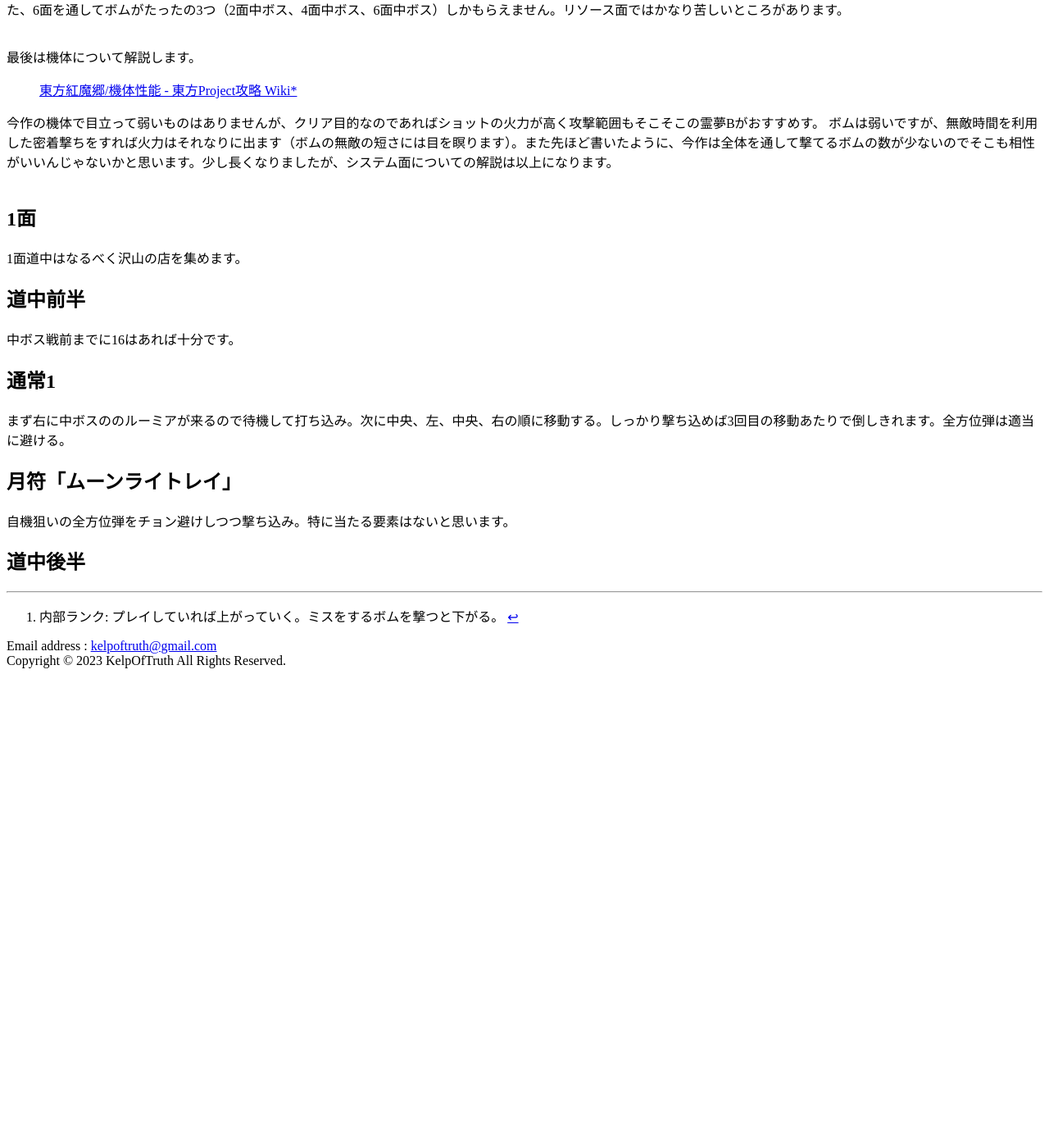
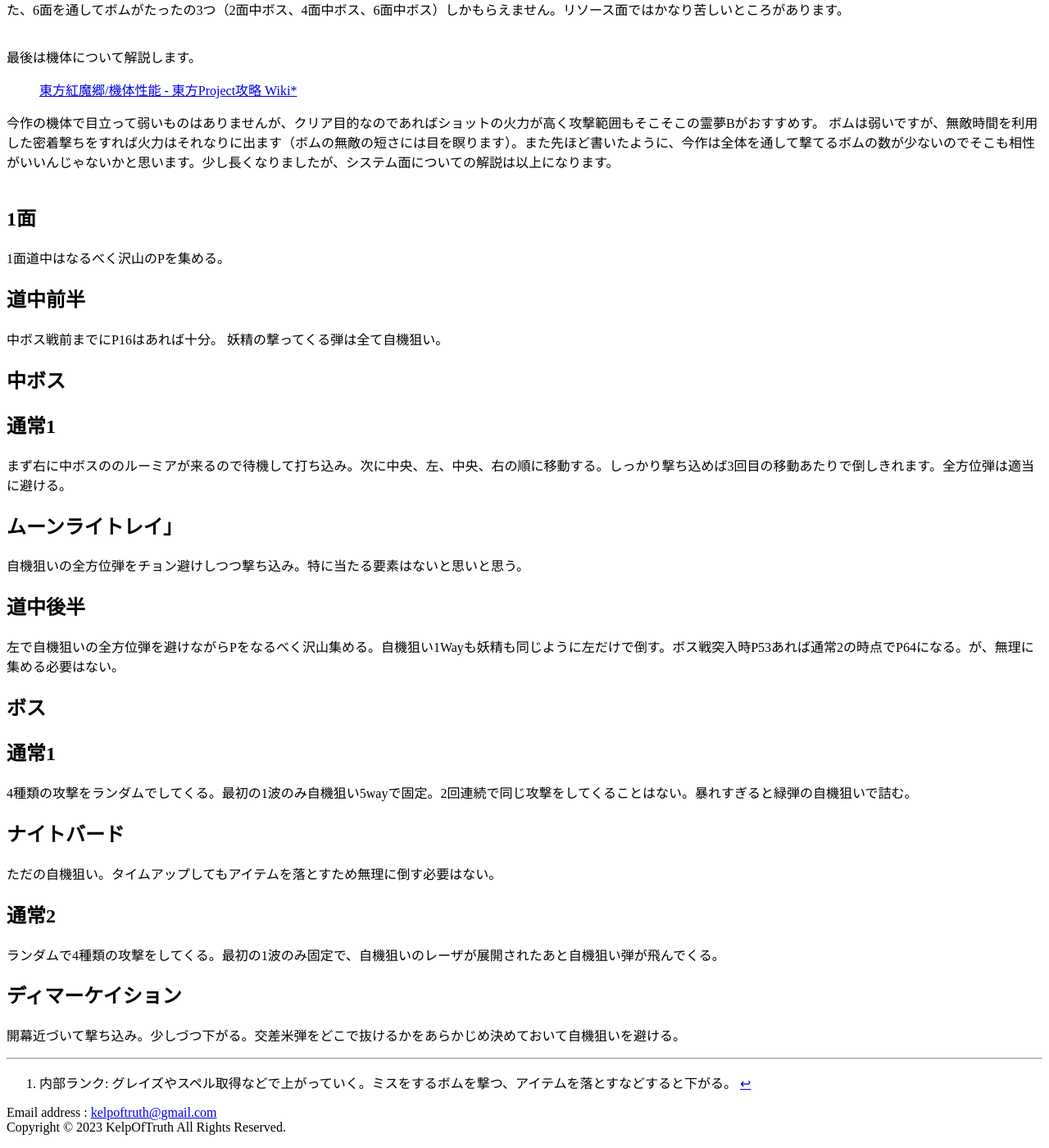
Before and after one commit to kelp-of-truth/articles, a Jekyll site: the page built from _posts/2024-10-19-EoSD.md, in a window 1280 px wide and 1400 px high, scrolled down 1389 px. Shown: the whole window at 82% size. Built offline with Jekyll 4.4.1, drawn with Linux system fonts in a browser that asks for light colours; nearby versions of some CDN libraries; our own code applies the rules of GitHub Pages for plain Markdown files; before the commit the page ends 2220 px from its top, so only the background shows below that.

Commit message:
Update 2024-10-19-EoSD.md

```diff
--- a/_posts/2024-10-19-EoSD.md
+++ b/_posts/2024-10-19-EoSD.md
@@ -48,16 +48,33 @@ date: 2024-10-21
 
 
 # 1面
-1面道中はなるべく沢山の店を集めます。
+
+1面道中はなるべく沢山のPを集める。
+
 ## 道中前半
-中ボス戦前までに16はあれば十分です。
+中ボス戦前までにP16はあれば十分。
+妖精の撃ってくる弾は全て自機狙い。
+## 中ボス
 ## 通常1
 まず右に中ボスののルーミアが来るので待機して打ち込み。次に中央、左、中央、右の順に移動する。しっかり撃ち込めば3回目の移動あたりで倒しきれます。全方位弾は適当に避ける。
-## 月符「ムーンライトレイ」
-自機狙いの全方位弾をチョン避けしつつ撃ち込み。特に当たる要素はないと思います。
+
+## ムーンライトレイ」
+自機狙いの全方位弾をチョン避けしつつ撃ち込み。特に当たる要素はないと思いと思う。
+
 ## 道中後半
+左で自機狙いの全方位弾を避けながらPをなるべく沢山集める。自機狙い1Wayも妖精も同じように左だけで倒す。ボス戦突入時P53あれば通常2の時点でP64になる。が、無理に集める必要はない。
+
+## ボス
+## 通常1
+4種類の攻撃をランダムでしてくる。最初の1波のみ自機狙い5wayで固定。2回連続で同じ攻撃をしてくることはない。暴れすぎると緑弾の自機狙いで詰む。
+## ナイトバード
+ただの自機狙い。タイムアップしてもアイテムを落とすため無理に倒す必要はない。
+## 通常2
+ランダムで4種類の攻撃をしてくる。最初の1波のみ固定で、自機狙いのレーザが展開されたあと自機狙い弾が飛んでくる。
+## ディマーケイション
+開幕近づいて撃ち込み。少しづつ下がる。交差米弾をどこで抜けるかをあらかじめ決めておいて自機狙いを避ける。
 
 
 ---
 
-[^1]: 内部ランク: プレイしていれば上がっていく。ミスをするボムを撃つと下がる。
+[^1]: 内部ランク: グレイズやスペル取得などで上がっていく。ミスをするボムを撃つ、アイテムを落とすなどすると下がる。
```
